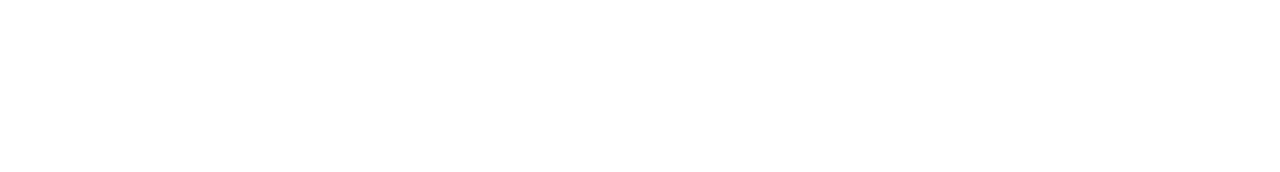
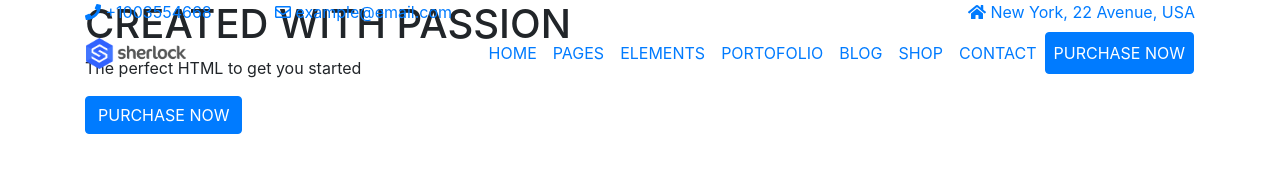
Before and after one commit to BontalaKomboPrince/website-template-pro, a plain HTML site: page index.html in a window 1280 px wide. Drawn offline with nearby package versions, Linux system fonts and the light colour scheme.

Commit message:
Update index

```diff
--- a/index.html
+++ b/index.html
@@ -17,7 +17,44 @@
     <title>Sherlock</title>
   </head>
 
-  <body>
+  <body class="homepage">
+
+    <!-- Navigation -->
+    <div class="container-fluid fixed-top mainNav">
+      <div class="container">
+        <div class="row">
+          <div class="col-md-2"><a href="tel:+1003554668"><i class="fas fa-phone"></i> +1003554668</a></div>
+          <div class="col-md-6"><a href="mailto:example@email.com"><i class="far fa-envelope"></i> example@email.com</i></a></div>
+          <div class="col-md-4 text-right"><a href="#"><i class="fas fa-home"></i> New York, 22 Avenue, USA</a></div>
+        </div>
+      </div>
+      <nav class="navbar navbar-expand-md container" id="mainNav">
+        <a class="navbar-brand" href="index.html"><img src="img/logo-color-blue.png" width="100px" class="" alt="Logo Sherlock"></a>
+        <button class="navbar-toggler navbar-toggler-right" type="button" data-toggle="collapse" data-target="#mainNavBar" aria-controls="navbarResponsive" aria-expanded="false" aria-label="Toggle navigation">
+          <span class="sr-only">Menu</span>
+          <i class="fa fa-bars"></i>
+        </button>
+        <div class="collapse navbar-collapse" id="mainNavBar">
+          <ul class="navbar-nav text-uppercase ml-auto align-items-center">
+            <li class="nav-item nav-home"><a class="nav-link" href="#">Home</a></li>
+            <li class="nav-item nav-pages"><a class="nav-link" href="#">Pages</a></li>
+            <li class="nav-item nav-elements"><a class="nav-link" href="#">Elements</a></li>
+            <li class="nav-item nav-portofolio"><a class="nav-link" href="#">Portofolio</a></li>
+            <li class="nav-item nav-blog"><a class="nav-link" href="#">Blog</a></li>
+            <li class="nav-item nav-shop"><a class="nav-link" href="#">Shop</a></li>
+            <li class="nav-item nav-contact"><a class="nav-link" href="#">Contact</a></li>
+            <li class="nav-item nav-purchase"><a class="nav-link btn btn-primary" href="#">Purchase Now</a></li>
+          </ul>
+        </div>
+      </nav>
+    </div>
+
+    <!-- Header -->
+    <header class="container">
+      <h1 class="text-uppercase">Created with passion</h1>
+      <p>The perfect HTML to get you started</p>
+      <a href="#" class="btn btn-primary text-uppercase">Purchase now</a>
+    </header>
 
 
     <!-- Optional JavaScript -->
```
Also changed, not shown: img/Setup-logo-1.png (deleted), img/Setup-logo-white-1.png (deleted), img/Setup-logo-white.png (deleted), img/Setup-logo.png (deleted), img/logo-thumnail-1.png (deleted).
